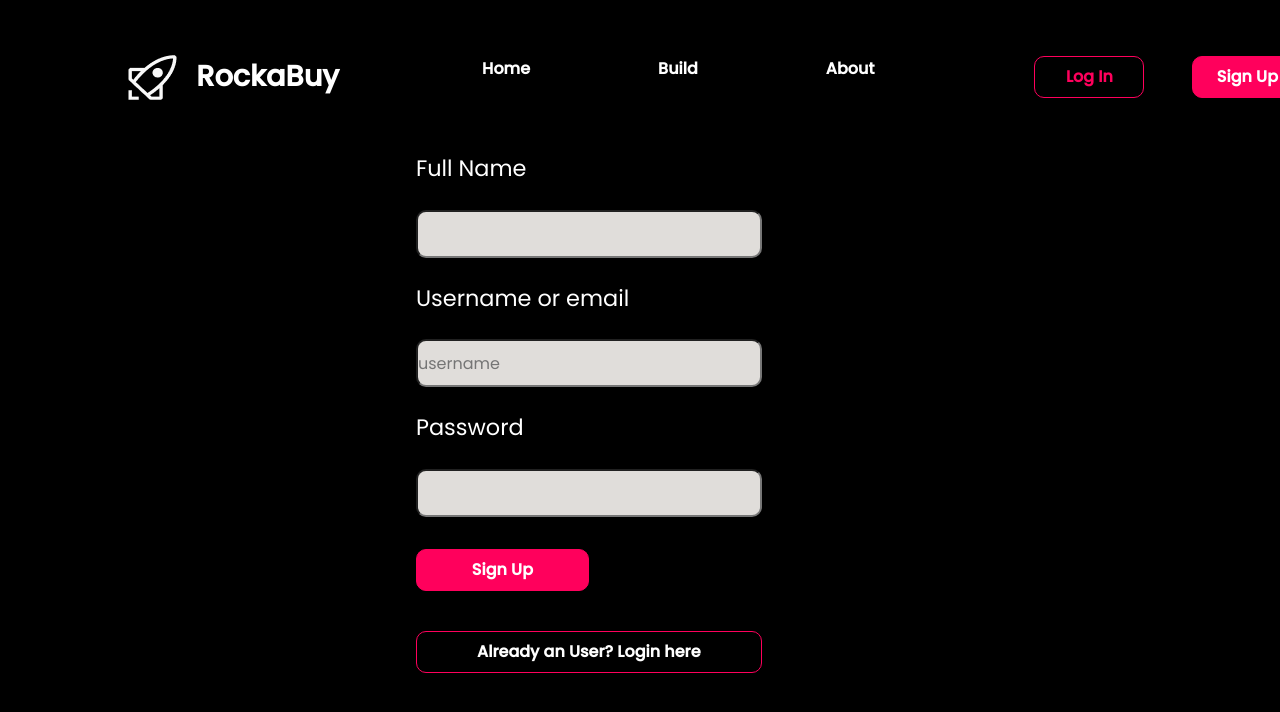
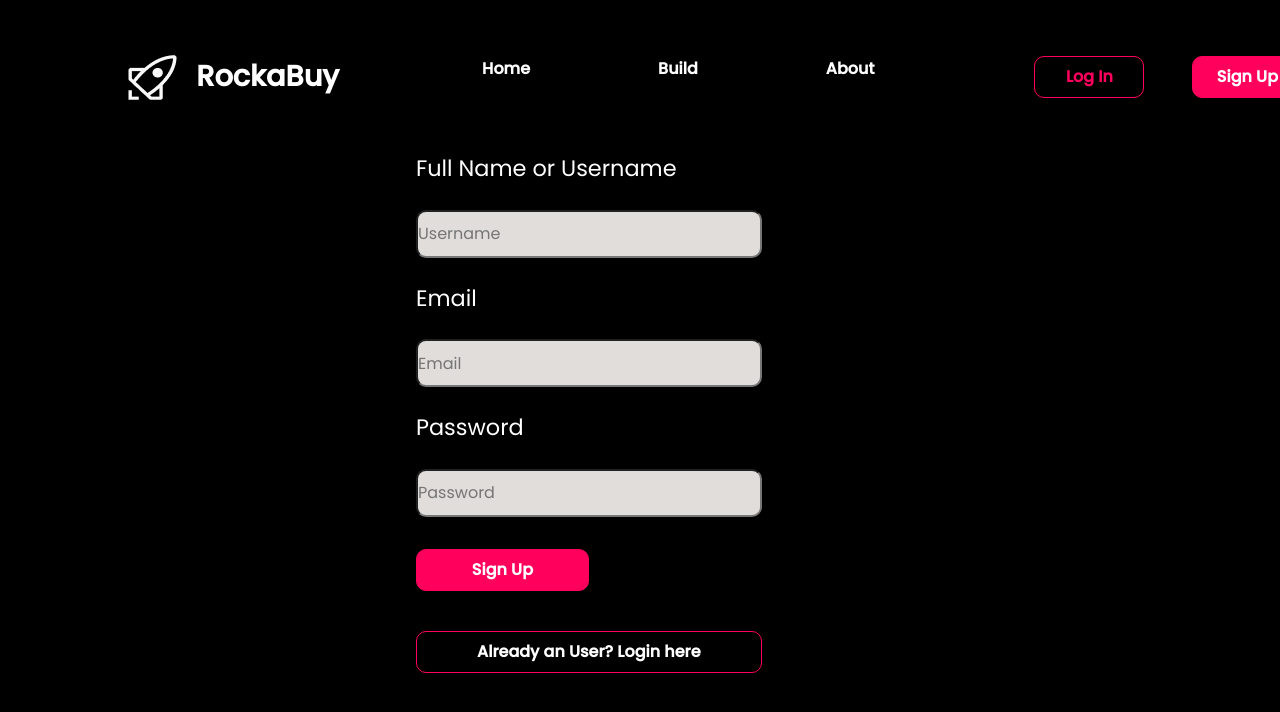
Before and after one commit to Nevish-302/Rockabuy, a React (Vite) app: page /signup in a window 1280 px wide. Shown: the top 712 px of the page. Built offline with nearby package versions, Linux system fonts and the light colour scheme.

Commit message:
login-register-implemented-with-frontend-backend

```diff
--- a/package.json
+++ b/package.json
@@ -2,6 +2,7 @@
   "name": "rockabuy-app",
   "private": true,
   "version": "0.0.0",
+  "proxy": "http://localhost:5000/",
   "type": "module",
   "scripts": {
     "dev": "vite",
@@ -12,7 +13,7 @@
     "bootstrap": "^5.2.3",
     "react": "^18.2.0",
     "react-dom": "^18.2.0",
-    "react-router-dom": "^5.3.0"
+    "react-router-dom": "^5.3.4"
   },
   "devDependencies": {
     "@types/react": "^18.0.26",
--- a/src/Components/Login.jsx
+++ b/src/Components/Login.jsx
@@ -1,7 +1,7 @@
 import React from 'react'
 import { useState } from 'react';
 import Button from './Button';
-
+import { useHistory } from 'react-router-dom'
 import "./login.css";
 
 const handleSubmit = (e) => {
@@ -10,16 +10,42 @@ const handleSubmit = (e) => {
 }
 
 const Login = () => {
-  const [email, setEmail] = useState("");
+
+  const [username, setUsername] = useState("");
   const [password, setPassword] = useState("");
+  const history = useHistory();
+  function handleChange(event)
+    {
+      const {type, value} = event.target
+      type == 'text' ? setUsername(value) : setPassword(value)
+    }
+    const handleSubmit = async (e) => {
+      e.preventDefault();
+      console.log(e.value);
+      const res = await fetch("http://localhost:5000/userauth/login",{
+      method:"POST",
+      headers:{
+        "Content-Type":"application/json"
+      },
+      body:JSON.stringify({
+        username,password
+      })
+    });
+    const data = await res.json();
+    if(data.status === "422"|| !data){
+      window.alert("invalid registration")
+    }
+    window.alert("Login Successful");
+    history.push("/Build");
+    }
   return (
     <div>
     <form onSubmit={handleSubmit} action="" className='login'>
-      <label htmlFor = "email">Username or email</label>
-      <input value={email} placeholder = "username" type="email" id = "email" name='email' />
+      <label htmlFor = "Username">Username</label>
+      <input onChange={handleChange} value={username} placeholder = "Username" type="text" id = "email" name='username' />
       <label htmlFor="password">Password</label>
-      <input value={password} type="password" id='password' name='password' />
-      <button className='loginBtn' type='submit'>LogIn</button>
+      <input onChange={handleChange} value={password} placeholder = "Password" type="password" id='password' name='password' />
+      <button className='loginBtn' type='submit'>LogIn </button>
     <br />
     <Button className = "sign">New User? SignUp here</Button>
     </form>
--- a/src/Components/SignUp.jsx
+++ b/src/Components/SignUp.jsx
@@ -1,29 +1,52 @@
 import React from 'react'
 import { useState } from 'react';
 import Button from './Button';
-
+import {useHistory} from "react-router-dom"
 import './signup.css';
 
-const handleSubmit = (e) => {
-    e.preventDefault();
-    console.log(e.value);
-}
+
 
 const SignUp = () => {
   const [email, setEmail] = useState("");
   const [password, setPassword] = useState("");
-  const [name, setName] = useState("");
+  const [username, setUsername] = useState("");
+  const history = useHistory();
 
+  const handleSubmit = async (e) => {
+    e.preventDefault();
+    console.log(e.value);
+    const res = await fetch("http://localhost:5000/userauth/register",{
+    method:"POST",
+    headers:{
+      "Content-Type":"application/json"
+    },
+    body:JSON.stringify({
+      username,email,password
+    })
+  });
+  const data = await res.json();
+  if(data.status === "422"|| !data){
+    window.alert("invalid registration")
+  }
+  window.alert("succesfully register");
+  history.push("/Build");
+  }
+
+function handleChange(event)
+{
+  const {type, value} = event.target
+  type == 'text' ? setUsername(value) : type == 'email'? setEmail(value) : setPassword(value)
+}
   return (
     <div>
     <form onSubmit={handleSubmit} action="" className='signup'>
-    <label htmlFor = "text">Full Name</label>
-      <input value={name}  type="text" id = "name" name='name' />
-      <label htmlFor = "email">Username or email</label>
-      <input value={email} placeholder = "username" type="email" id = "email" name='email' />
+    <label htmlFor = "text">Full Name or Username</label>
+      <input onChange = {handleChange} value={username} placeholder = "Username" type="text" id = "name" name='name' />
+      <label htmlFor = "email">Email</label>
+      <input onChange = {handleChange} value={email} placeholder = "Email" type="email" id = "email" name='email' />
       <label htmlFor="password">Password</label>
-      <input value={password} type="password" id='password' name='password' />
-      <button type='submit' className='sign'>Sign Up</button>
+      <input onChange = {handleChange} value={password} placeholder = "Password" type="password" id='password' name='password' />
+      <button type='submit' className='sign' onClick={handleSubmit}>Sign Up</button>
     <br />
     <Button className = "loginBtn">Already an User? Login here</Button>
     </form>
```
Also changed, not shown: 2 other files (tests, documents, lock files or other folders).
